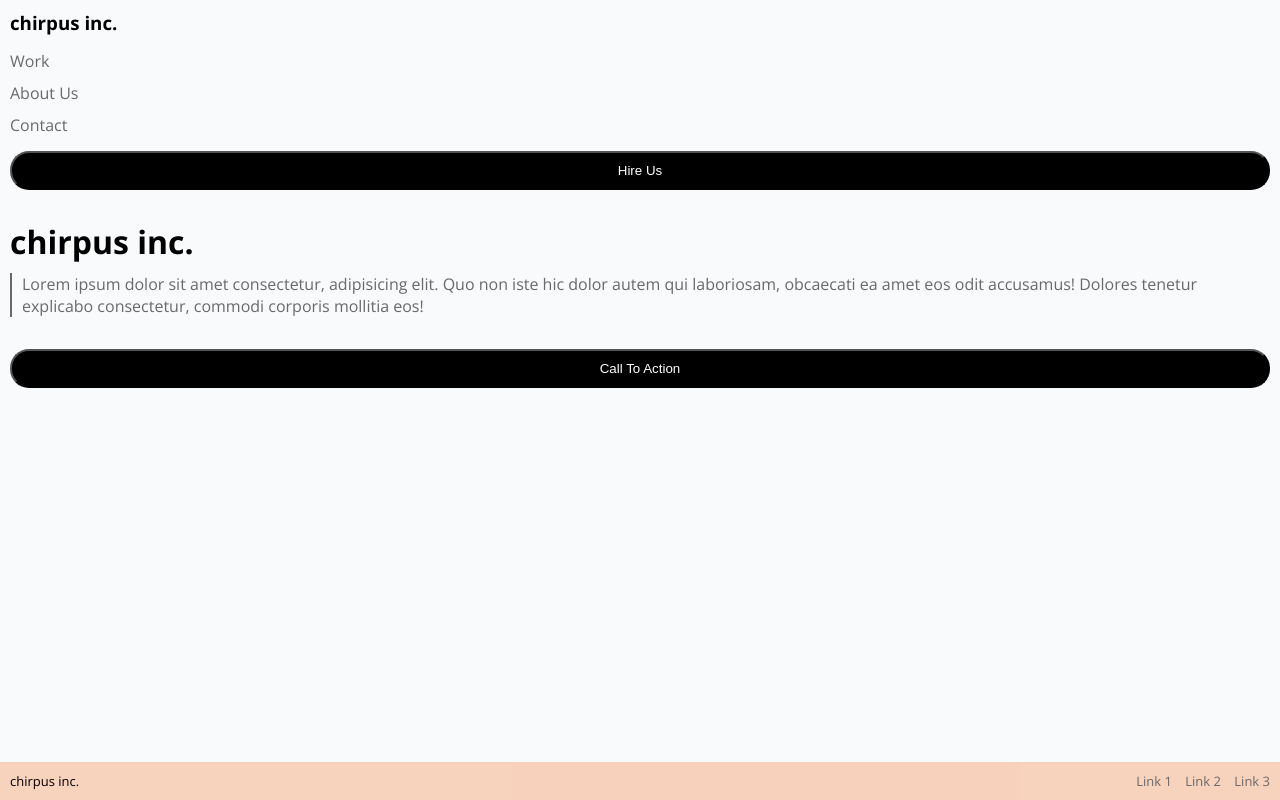
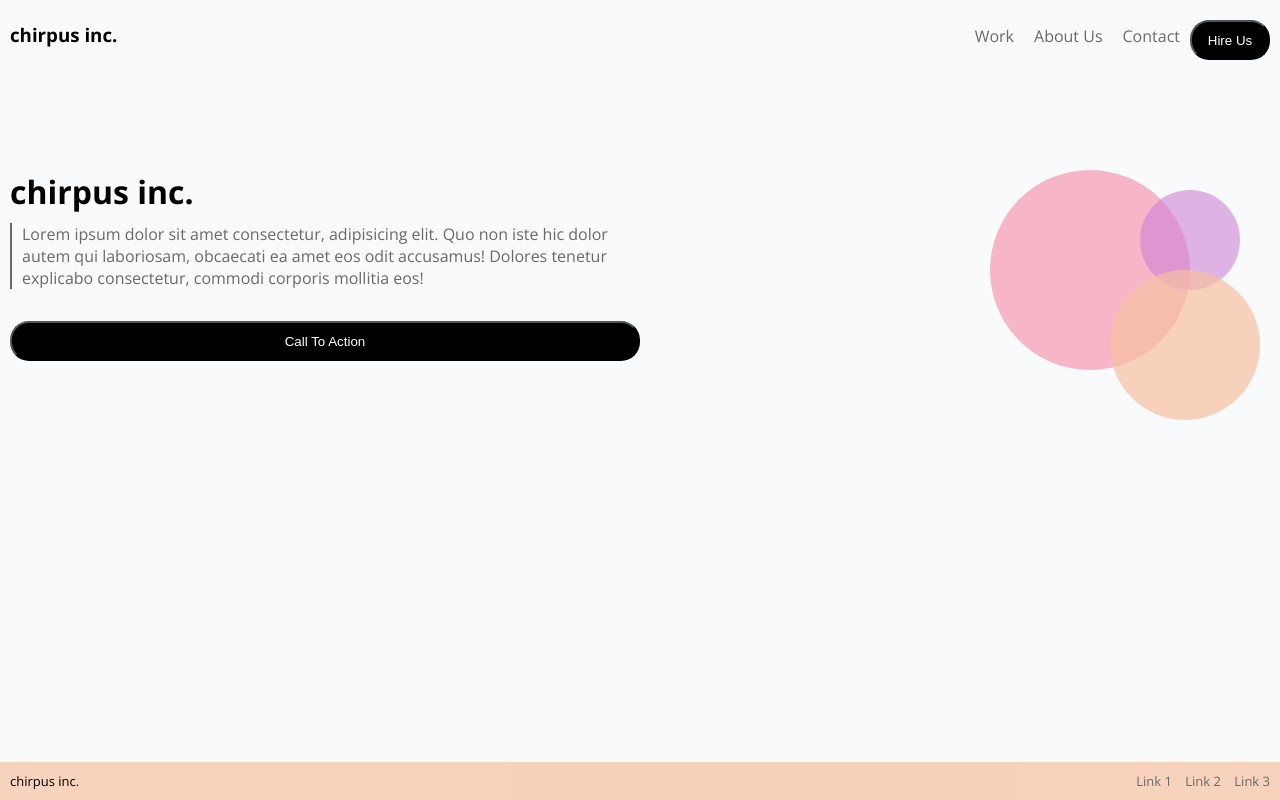
Before and after one commit to durellwilson/Chirpus, a plain HTML site: page index.html in a window 1280 px wide. Drawn offline with nearby package versions, Linux system fonts and the light colour scheme.

Commit message:
first commit

```diff
--- a/index.html
+++ b/index.html
@@ -4,7 +4,7 @@
     <meta charset="UTF-8">
     <meta name="viewport" content="width=device-width, initial-scale=1.0">
     <title>
-        Chirpus
+        Chirpus 2
     </title>
     <link rel="stylesheet" href="style.css">
     <link rel="preconnect" href="https://fonts.googleapis.com">
@@ -20,13 +20,18 @@
                 <li><a href="#">About Us</a></li>
                 <li><a href="#">Contact</a></li>
             </ul>
+            <button>Hire Us</button>
         </nav>
-        <button>Hire Us</button>
     </header>
     <main>
-    <h1>chirpus inc.</h1>
-    <p class="quote">Lorem ipsum dolor sit amet consectetur, adipisicing elit. Quo non iste hic dolor autem qui laboriosam, obcaecati ea amet eos odit accusamus! Dolores tenetur explicabo consectetur, commodi corporis mollitia eos!</p><br>
-    <button>Call To Action</button>
+        <div class="circles">
+            <div class="circle" id="red"></div>
+            <div class="circle" id="purple"></div>
+            <div class="circle" id="yellow"></div>
+        </div>
+        <h1>chirpus inc.</h1>
+        <p class="quote">Lorem ipsum dolor sit amet consectetur, adipisicing elit. Quo non iste hic dolor autem qui laboriosam, obcaecati ea amet eos odit accusamus! Dolores tenetur explicabo consectetur, commodi corporis mollitia eos!</p><br>
+        <button class="action">Call To Action</button>
     </main>
     <footer>
         <p>chirpus inc.</p>
--- a/style.css
+++ b/style.css
@@ -61,3 +61,60 @@ footer {
     padding-left: 10px;
 
 }
+@media (min-width: 768px) {
+    header {
+        height: 20vh;
+        display: flex;
+        align-items:first baseline;
+        justify-content: space-between;
+    }
+    nav , nav ul{
+        display: flex;
+        flex-direction: row;
+        justify-content: space-between;
+
+    }
+    nav ul li{
+        margin: 0 10px;
+    }
+    button {
+        width:80px;
+        height: 40px;
+    }
+    main button {
+        width: 50%;
+    }
+    .quote{
+        width:50%;
+    }
+    .circles {
+        display: block;
+        width: 280px;
+        float: right;
+    }
+    .circle {
+        border-radius: 50%;
+    }
+    #red {
+        background-color: rgba(247, 136, 167, 0.6);
+        width: 200px;
+        height: 200px;
+    }
+    #yellow {
+        background-color: rgba(247, 193, 162, 0.7);
+        width: 150px;
+        height: 150px;
+        position: relative;
+        bottom: 200px;
+        left: 120px;
+    }
+    #purple {
+        background-color: rgba(207, 130, 213, 0.6);
+        width: 100px;
+        height: 100px;
+        position: relative;
+        top: -180px;
+        left: 150px;
+    }
+
+}
```
